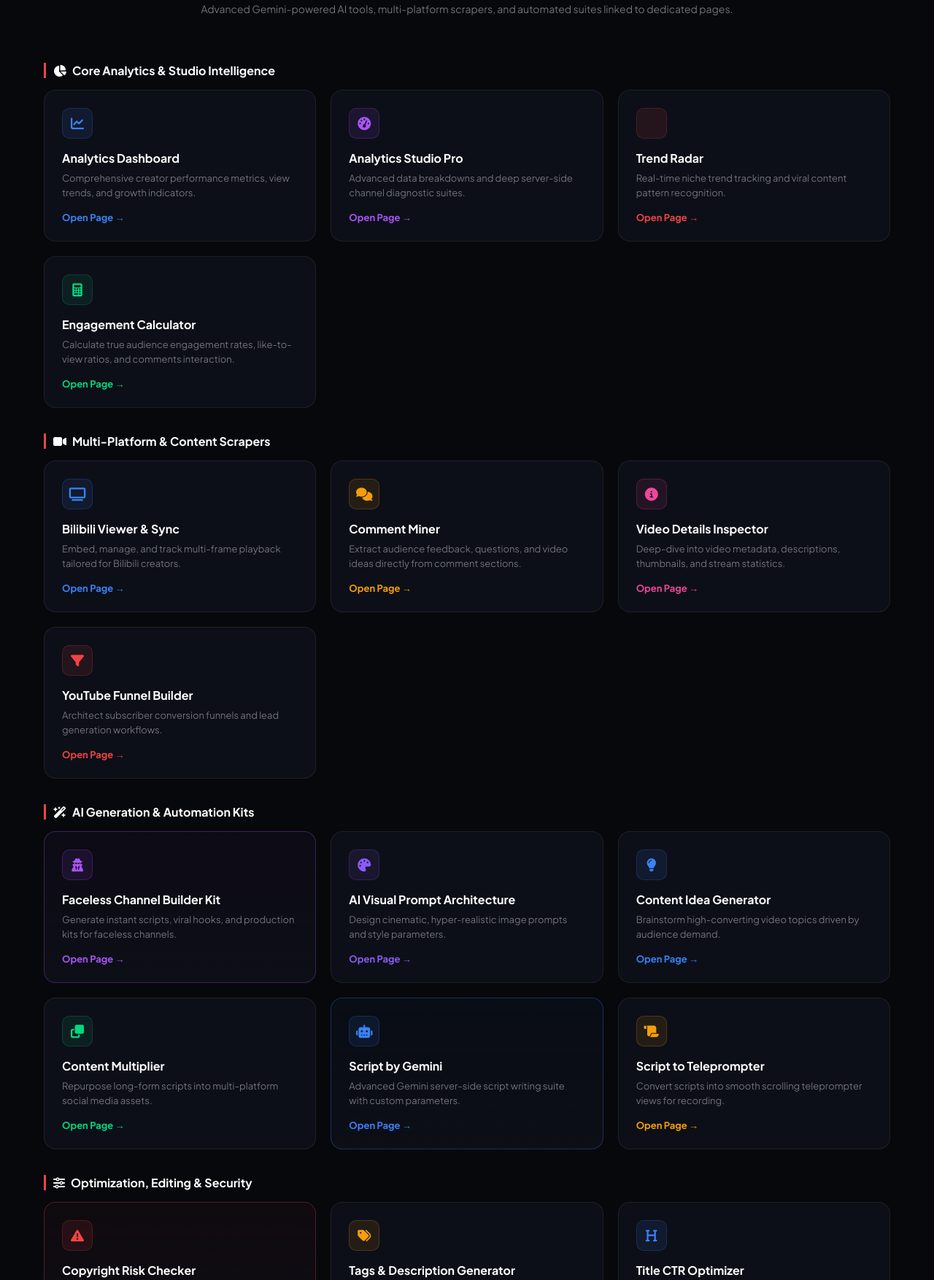
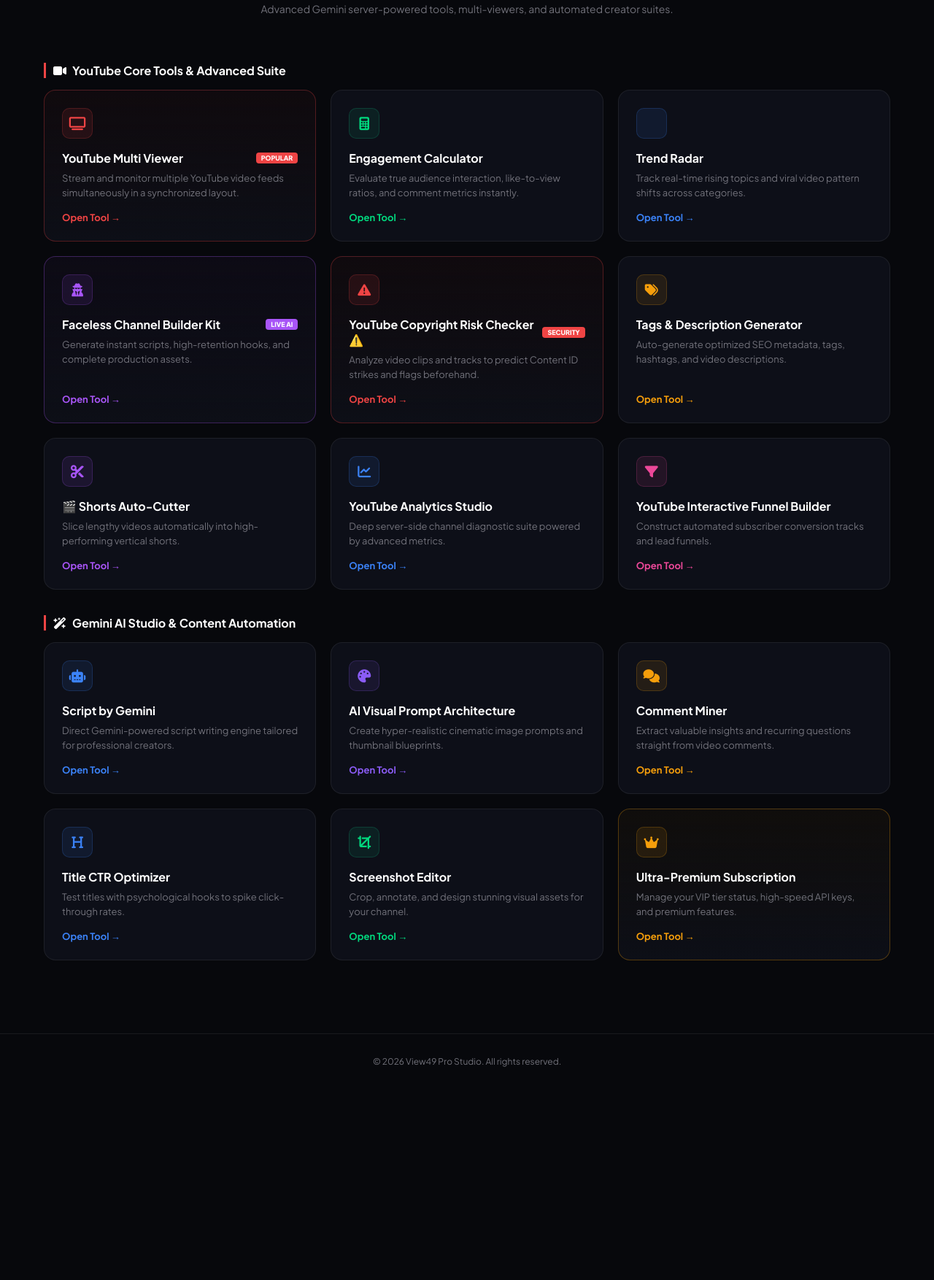
Before and after one commit to view49/view49, a website: page index.html in a window 1280 px wide. Shown: the part 162-1916 px from the top of the page at 73% size. After the commit the page ends 1654 px from the top, so only its background shows below. Drawn offline with Linux system fonts and the light colour scheme.

Commit message:
Update index.html

```diff
--- a/index.html
+++ b/index.html
@@ -57,64 +57,136 @@
 
   <header class="hero">
     <h1>View49 Creator Studio Dashboard</h1>
-    <p>Advanced Gemini-powered AI tools, multi-platform scrapers, and automated suites linked to dedicated pages.</p>
+    <p>Advanced Gemini server-powered tools, multi-viewers, and automated creator suites.</p>
   </header>
 
   <main class="container">
 
-    <!-- Core Analytics & Intelligence -->
-    <div class="section-title"><i class="fa-solid fa-chart-pie"></i> Core Analytics & Studio Intelligence</div>
+    <!-- YouTube Core Tools & Priority Suite -->
+    <div class="section-title"><i class="fa-solid fa-video"></i> YouTube Core Tools & Advanced Suite</div>
     <div class="tools-grid">
 
-      <a href="analytics.html" class="tool-card">
-        <div class="icon-box" style="background: rgba(59,130,246,0.1); border-color: rgba(59,130,246,0.2); color: var(--blue);">
-          <i class="fa-solid fa-chart-line"></i>
+      <!-- 1. YouTube Multi Viewer -->
+      <a href="bilibili.html" class="tool-card" style="border-color: rgba(239,68,68,0.3); background: linear-gradient(180deg, rgba(239,68,68,0.04) 0%, #0d0f17 100%);">
+        <div class="icon-box" style="background: rgba(239,68,68,0.1); border-color: rgba(239,68,68,0.2); color: var(--red);">
+          <i class="fa-solid fa-tv"></i>
         </div>
-        <div class="tool-title">Analytics Dashboard</div>
-        <div class="tool-desc">Comprehensive creator performance metrics, view trends, and growth indicators.</div>
-        <div class="tool-link" style="color: var(--blue);">Open Page &rarr;</div>
+        <div class="tool-title">
+          YouTube Multi Viewer
+          <span style="font-size: 9px; background: var(--red); color: #fff; padding: 2px 7px; border-radius: 4px; font-weight: 800;">POPULAR</span>
+        </div>
+        <div class="tool-desc">Stream and monitor multiple YouTube video feeds simultaneously in a synchronized layout.</div>
+        <div class="tool-link" style="color: var(--red);">Open Tool &rarr;</div>
       </a>
 
-      <a href="analytics-studio.html" class="tool-card">
-        <div class="icon-box" style="background: rgba(168,85,247,0.1); border-color: rgba(168,85,247,0.2); color: var(--purple);">
-          <i class="fa-solid fa-gauge-high"></i>
-        </div>
-        <div class="tool-title">Analytics Studio Pro</div>
-        <div class="tool-desc">Advanced data breakdowns and deep server-side channel diagnostic suites.</div>
-        <div class="tool-link" style="color: var(--purple);">Open Page &rarr;</div>
-      </a>
-
-      <a href="trend-radar.html" class="tool-card">
-        <div class="icon-box" style="background: rgba(239,68,68,0.1); border-color: rgba(239,68,68,0.2); color: var(--red);">
-          <i class="fa-solid fa-radar"></i>
-        </div>
-        <div class="tool-title">Trend Radar</div>
-        <div class="tool-desc">Real-time niche trend tracking and viral content pattern recognition.</div>
-        <div class="tool-link" style="color: var(--red);">Open Page &rarr;</div>
-      </a>
-
+      <!-- 2. Engagement Calculator -->
       <a href="engagement-calculator.html" class="tool-card">
         <div class="icon-box" style="background: rgba(16,185,129,0.1); border-color: rgba(16,185,129,0.2); color: var(--green);">
           <i class="fa-solid fa-calculator"></i>
         </div>
         <div class="tool-title">Engagement Calculator</div>
-        <div class="tool-desc">Calculate true audience engagement rates, like-to-view ratios, and comments interaction.</div>
-        <div class="tool-link" style="color: var(--green);">Open Page &rarr;</div>
+        <div class="tool-desc">Evaluate true audience interaction, like-to-view ratios, and comment metrics instantly.</div>
+        <div class="tool-link" style="color: var(--green);">Open Tool &rarr;</div>
+      </a>
+
+      <!-- 3. Trend Radar -->
+      <a href="trend-radar.html" class="tool-card">
+        <div class="icon-box" style="background: rgba(59,130,246,0.1); border-color: rgba(59,130,246,0.2); color: var(--blue);">
+          <i class="fa-solid fa-radar"></i>
+        </div>
+        <div class="tool-title">Trend Radar</div>
+        <div class="tool-desc">Track real-time rising topics and viral video pattern shifts across categories.</div>
+        <div class="tool-link" style="color: var(--blue);">Open Tool &rarr;</div>
+      </a>
+
+      <!-- 4. Faceless Channel Builder Kit -->
+      <a href="faceless-builder-kit.html" class="tool-card" style="border-color: rgba(168,85,247,0.3); background: linear-gradient(180deg, rgba(168,85,247,0.04) 0%, #0d0f17 100%);">
+        <div class="icon-box" style="background: rgba(168,85,247,0.1); border-color: rgba(168,85,247,0.2); color: var(--purple);">
+          <i class="fa-solid fa-user-secret"></i>
+        </div>
+        <div class="tool-title">
+          Faceless Channel Builder Kit
+          <span style="font-size: 9px; background: var(--purple); color: #fff; padding: 2px 7px; border-radius: 4px; font-weight: 800;">LIVE AI</span>
+        </div>
+        <div class="tool-desc">Generate instant scripts, high-retention hooks, and complete production assets.</div>
+        <div class="tool-link" style="color: var(--purple);">Open Tool &rarr;</div>
+      </a>
+
+      <!-- 5. YouTube Copyright Risk Checker -->
+      <a href="copyright-risk-checker.html" class="tool-card" style="border-color: rgba(239,68,68,0.3); background: linear-gradient(180deg, rgba(239,68,68,0.04) 0%, #0d0f17 100%);">
+        <div class="icon-box" style="background: rgba(239,68,68,0.1); border-color: rgba(239,68,68,0.2); color: var(--red);">
+          <i class="fa-solid fa-triangle-exclamation"></i>
+        </div>
+        <div class="tool-title">
+          YouTube Copyright Risk Checker ⚠️
+          <span style="font-size: 9px; background: var(--red); color: #fff; padding: 2px 7px; border-radius: 4px; font-weight: 800;">SECURITY</span>
+        </div>
+        <div class="tool-desc">Analyze video clips and tracks to predict Content ID strikes and flags beforehand.</div>
+        <div class="tool-link" style="color: var(--red);">Open Tool &rarr;</div>
+      </a>
+
+      <!-- 6. Tags & Description Generator -->
+      <a href="tags-description-generator.html" class="tool-card">
+        <div class="icon-box" style="background: rgba(245,158,11,0.1); border-color: rgba(245,158,11,0.2); color: var(--amber);">
+          <i class="fa-solid fa-tags"></i>
+        </div>
+        <div class="tool-title">Tags & Description Generator</div>
+        <div class="tool-desc">Auto-generate optimized SEO metadata, tags, hashtags, and video descriptions.</div>
+        <div class="tool-link" style="color: var(--amber);">Open Tool &rarr;</div>
+      </a>
+
+      <!-- 7. Shorts Auto-Cutter -->
+      <a href="shorts-auto-cutter.html" class="tool-card">
+        <div class="icon-box" style="background: rgba(168,85,247,0.1); border-color: rgba(168,85,247,0.2); color: var(--purple);">
+          <i class="fa-solid fa-scissors"></i>
+        </div>
+        <div class="tool-title">🎬 Shorts Auto-Cutter</div>
+        <div class="tool-desc">Slice lengthy videos automatically into high-performing vertical shorts.</div>
+        <div class="tool-link" style="color: var(--purple);">Open Tool &rarr;</div>
+      </a>
+
+      <!-- 8. YouTube Analytics Studio -->
+      <a href="analytics-studio.html" class="tool-card">
+        <div class="icon-box" style="background: rgba(59,130,246,0.1); border-color: rgba(59,130,246,0.2); color: var(--blue);">
+          <i class="fa-solid fa-chart-line"></i>
+        </div>
+        <div class="tool-title">YouTube Analytics Studio</div>
+        <div class="tool-desc">Deep server-side channel diagnostic suite powered by advanced metrics.</div>
+        <div class="tool-link" style="color: var(--blue);">Open Tool &rarr;</div>
+      </a>
+
+      <!-- 9. YouTube Interactive Funnel Builder -->
+      <a href="youtube-funnel-builder.html" class="tool-card">
+        <div class="icon-box" style="background: rgba(236,72,153,0.1); border-color: rgba(236,72,153,0.2); color: #ec4899;">
+          <i class="fa-solid fa-filter"></i>
+        </div>
+        <div class="tool-title">YouTube Interactive Funnel Builder</div>
+        <div class="tool-desc">Construct automated subscriber conversion tracks and lead funnels.</div>
+        <div class="tool-link" style="color: #ec4899;">Open Tool &rarr;</div>
       </a>
 
     </div>
 
-    <!-- Multi-Platform & Streaming Tools -->
-    <div class="section-title"><i class="fa-solid fa-video"></i> Multi-Platform & Content Scrapers</div>
+    <!-- Additional Gemini AI Creator Add-ons -->
+    <div class="section-title"><i class="fa-solid fa-wand-magic-sparkles"></i> Gemini AI Studio & Content Automation</div>
     <div class="tools-grid">
 
-      <a href="bilibili.html" class="tool-card">
+      <a href="Script by Gemini - View49.html" class="tool-card">
         <div class="icon-box" style="background: rgba(59,130,246,0.1); border-color: rgba(59,130,246,0.2); color: var(--blue);">
-          <i class="fa-solid fa-tv"></i>
+          <i class="fa-solid fa-robot"></i>
         </div>
-        <div class="tool-title">Bilibili Viewer & Sync</div>
-        <div class="tool-desc">Embed, manage, and track multi-frame playback tailored for Bilibili creators.</div>
-        <div class="tool-link" style="color: var(--blue);">Open Page &rarr;</div>
+        <div class="tool-title">Script by Gemini</div>
+        <div class="tool-desc">Direct Gemini-powered script writing engine tailored for professional creators.</div>
+        <div class="tool-link" style="color: var(--blue);">Open Tool &rarr;</div>
+      </a>
+
+      <a href="ai-visual-prompt-architecture-&-style-studio.html" class="tool-card">
+        <div class="icon-box" style="background: rgba(139,92,246,0.1); border-color: rgba(139,92,246,0.2); color: #8b5cf6;">
+          <i class="fa-solid fa-palette"></i>
+        </div>
+        <div class="tool-title">AI Visual Prompt Architecture</div>
+        <div class="tool-desc">Create hyper-realistic cinematic image prompts and thumbnail blueprints.</div>
+        <div class="tool-link" style="color: #8b5cf6;">Open Tool &rarr;</div>
       </a>
 
       <a href="comment-miner.html" class="tool-card">
@@ -122,110 +194,8 @@
           <i class="fa-solid fa-comments"></i>
         </div>
         <div class="tool-title">Comment Miner</div>
-        <div class="tool-desc">Extract audience feedback, questions, and video ideas directly from comment sections.</div>
-        <div class="tool-link" style="color: var(--amber);">Open Page &rarr;</div>
-      </a>
-
-      <a href="video-details.html" class="tool-card">
-        <div class="icon-box" style="background: rgba(236,72,153,0.1); border-color: rgba(236,72,153,0.2); color: #ec4899;">
-          <i class="fa-solid fa-circle-info"></i>
-        </div>
-        <div class="tool-title">Video Details Inspector</div>
-        <div class="tool-desc">Deep-dive into video metadata, descriptions, thumbnails, and stream statistics.</div>
-        <div class="tool-link" style="color: #ec4899;">Open Page &rarr;</div>
-      </a>
-
-      <a href="youtube-funnel-builder.html" class="tool-card">
-        <div class="icon-box" style="background: rgba(239,68,68,0.1); border-color: rgba(239,68,68,0.2); color: var(--red);">
-          <i class="fa-solid fa-filter"></i>
-        </div>
-        <div class="tool-title">YouTube Funnel Builder</div>
-        <div class="tool-desc">Architect subscriber conversion funnels and lead generation workflows.</div>
-        <div class="tool-link" style="color: var(--red);">Open Page &rarr;</div>
-      </a>
-
-    </div>
-
-    <!-- AI Generation & Automation Kits -->
-    <div class="section-title"><i class="fa-solid fa-wand-magic-sparkles"></i> AI Generation & Automation Kits</div>
-    <div class="tools-grid">
-
-      <a href="faceless-builder-kit.html" class="tool-card" style="border-color: rgba(168,85,247,0.3); background: linear-gradient(180deg, rgba(168,85,247,0.04) 0%, #0d0f17 100%);">
-        <div class="icon-box" style="background: rgba(168,85,247,0.1); border-color: rgba(168,85,247,0.2); color: var(--purple);">
-          <i class="fa-solid fa-user-secret"></i>
-        </div>
-        <div class="tool-title">Faceless Channel Builder Kit</div>
-        <div class="tool-desc">Generate instant scripts, viral hooks, and production kits for faceless channels.</div>
-        <div class="tool-link" style="color: var(--purple);">Open Page &rarr;</div>
-      </a>
-
-      <a href="ai-visual-prompt-architecture-&-style-studio.html" class="tool-card">
-        <div class="icon-box" style="background: rgba(139,92,246,0.1); border-color: rgba(139,92,246,0.2); color: #8b5cf6;">
-          <i class="fa-solid fa-palette"></i>
-        </div>
-        <div class="tool-title">AI Visual Prompt Architecture</div>
-        <div class="tool-desc">Design cinematic, hyper-realistic image prompts and style parameters.</div>
-        <div class="tool-link" style="color: #8b5cf6;">Open Page &rarr;</div>
-      </a>
-
-      <a href="content-idea-generator.html" class="tool-card">
-        <div class="icon-box" style="background: rgba(59,130,246,0.1); border-color: rgba(59,130,246,0.2); color: var(--blue);">
-          <i class="fa-solid fa-lightbulb"></i>
-        </div>
-        <div class="tool-title">Content Idea Generator</div>
-        <div class="tool-desc">Brainstorm high-converting video topics driven by audience demand.</div>
-        <div class="tool-link" style="color: var(--blue);">Open Page &rarr;</div>
-      </a>
-
-      <a href="content-multiplier.html" class="tool-card">
-        <div class="icon-box" style="background: rgba(16,185,129,0.1); border-color: rgba(16,185,129,0.2); color: var(--green);">
-          <i class="fa-solid fa-clone"></i>
-        </div>
-        <div class="tool-title">Content Multiplier</div>
-        <div class="tool-desc">Repurpose long-form scripts into multi-platform social media assets.</div>
-        <div class="tool-link" style="color: var(--green);">Open Page &rarr;</div>
-      </a>
-
-      <a href="Script by Gemini - View49.html" class="tool-card" style="border-color: rgba(59,130,246,0.3); background: linear-gradient(180deg, rgba(59,130,246,0.04) 0%, #0d0f17 100%);">
-        <div class="icon-box" style="background: rgba(59,130,246,0.1); border-color: rgba(59,130,246,0.2); color: var(--blue);">
-          <i class="fa-solid fa-robot"></i>
-        </div>
-        <div class="tool-title">Script by Gemini</div>
-        <div class="tool-desc">Advanced Gemini server-side script writing suite with custom parameters.</div>
-        <div class="tool-link" style="color: var(--blue);">Open Page &rarr;</div>
-      </a>
-
-      <a href="script-to-teleprompter.html" class="tool-card">
-        <div class="icon-box" style="background: rgba(245,158,11,0.1); border-color: rgba(245,158,11,0.2); color: var(--amber);">
-          <i class="fa-solid fa-scroll"></i>
-        </div>
-        <div class="tool-title">Script to Teleprompter</div>
-        <div class="tool-desc">Convert scripts into smooth scrolling teleprompter views for recording.</div>
-        <div class="tool-link" style="color: var(--amber);">Open Page &rarr;</div>
-      </a>
-
-    </div>
-
-    <!-- Optimization & Editing Tools -->
-    <div class="section-title"><i class="fa-solid fa-sliders"></i> Optimization, Editing & Security</div>
-    <div class="tools-grid">
-
-      <a href="copyright-risk-checker.html" class="tool-card" style="border-color: rgba(239,68,68,0.3); background: linear-gradient(180deg, rgba(239,68,68,0.04) 0%, #0d0f17 100%);">
-        <div class="icon-box" style="background: rgba(239,68,68,0.1); border-color: rgba(239,68,68,0.2); color: var(--red);">
-          <i class="fa-solid fa-triangle-exclamation"></i>
-        </div>
-        <div class="tool-title">Copyright Risk Checker</div>
-        <div class="tool-desc">Analyze audio tracks and clips to predict Content ID flags and strike risks.</div>
-        <div class="tool-link" style="color: var(--red);">Open Page &rarr;</div>
-      </a>
-
-      <a href="tags-description-generator.html" class="tool-card">
-        <div class="icon-box" style="background: rgba(245,158,11,0.1); border-color: rgba(245,158,11,0.2); color: var(--amber);">
-          <i class="fa-solid fa-tags"></i>
-        </div>
-        <div class="tool-title">Tags & Description Generator</div>
-        <div class="tool-desc">Auto-generate SEO tags, hashtags, and optimized video descriptions.</div>
-        <div class="tool-link" style="color: var(--amber);">Open Page &rarr;</div>
+        <div class="tool-desc">Extract valuable insights and recurring questions straight from video comments.</div>
+        <div class="tool-link" style="color: var(--amber);">Open Tool &rarr;</div>
       </a>
 
       <a href="title-optimizer.html" class="tool-card">
@@ -233,17 +203,8 @@
           <i class="fa-solid fa-heading"></i>
         </div>
         <div class="tool-title">Title CTR Optimizer</div>
-        <div class="tool-desc">Test titles against psychological hooks to maximize click-through rates.</div>
-        <div class="tool-link" style="color: var(--blue);">Open Page &rarr;</div>
-      </a>
-
-      <a href="shorts-auto-cutter.html" class="tool-card">
-        <div class="icon-box" style="background: rgba(168,85,247,0.1); border-color: rgba(168,85,247,0.2); color: var(--purple);">
-          <i class="fa-solid fa-scissors"></i>
-        </div>
-        <div class="tool-title">Shorts Auto-Cutter</div>
-        <div class="tool-desc">Slice long videos into viral vertical shorts clips automatically.</div>
-        <div class="tool-link" style="color: var(--purple);">Open Page &rarr;</div>
+        <div class="tool-desc">Test titles with psychological hooks to spike click-through rates.</div>
+        <div class="tool-link" style="color: var(--blue);">Open Tool &rarr;</div>
       </a>
 
       <a href="screenshot-editor.html" class="tool-card">
@@ -251,35 +212,8 @@
           <i class="fa-solid fa-crop"></i>
         </div>
         <div class="tool-title">Screenshot Editor</div>
-        <div class="tool-desc">Professional thumbnail and screenshot annotation and markup suite.</div>
-        <div class="tool-link" style="color: var(--green);">Open Page &rarr;</div>
-      </a>
-
-      <a href="screenshot-to-code.html" class="tool-card">
-        <div class="icon-box" style="background: rgba(236,72,153,0.1); border-color: rgba(236,72,153,0.2); color: #ec4899;">
-          <i class="fa-solid fa-code"></i>
-        </div>
-        <div class="tool-title">Screenshot to Code</div>
-        <div class="tool-desc">Transform UI snapshots and layouts into working frontend components.</div>
-        <div class="tool-link" style="color: #ec4899;">Open Page &rarr;</div>
-      </a>
-
-      <a href="link-in-bio-maker.html" class="tool-card">
-        <div class="icon-box" style="background: rgba(139,92,246,0.1); border-color: rgba(139,92,246,0.2); color: #8b5cf6;">
-          <i class="fa-solid fa-link"></i>
-        </div>
-        <div class="tool-title">Link in Bio Maker</div>
-        <div class="tool-desc">Build high-converting creator landing pages and profile link hubs.</div>
-        <div class="tool-link" style="color: #8b5cf6;">Open Page &rarr;</div>
-      </a>
-
-      <a href="upi-qr.html" class="tool-card">
-        <div class="icon-box" style="background: rgba(16,185,129,0.1); border-color: rgba(16,185,129,0.2); color: var(--green);">
-          <i class="fa-solid fa-qrcode"></i>
-        </div>
-        <div class="tool-title">UPI QR Generator</div>
-        <div class="tool-desc">Create custom payment and donation QR codes for live streams and support.</div>
-        <div class="tool-link" style="color: var(--green);">Open Page &rarr;</div>
+        <div class="tool-desc">Crop, annotate, and design stunning visual assets for your channel.</div>
+        <div class="tool-link" style="color: var(--green);">Open Tool &rarr;</div>
       </a>
 
       <a href="Ultra-Premium Subscription Page.html" class="tool-card" style="border-color: rgba(245,158,11,0.3); background: linear-gradient(180deg, rgba(245,158,11,0.04) 0%, #0d0f17 100%);">
@@ -287,8 +221,8 @@
           <i class="fa-solid fa-crown"></i>
         </div>
         <div class="tool-title">Ultra-Premium Subscription</div>
-        <div class="tool-desc">Manage your pro membership status, API limits, and VIP privileges.</div>
-        <div class="tool-link" style="color: var(--amber);">Open Page &rarr;</div>
+        <div class="tool-desc">Manage your VIP tier status, high-speed API keys, and premium features.</div>
+        <div class="tool-link" style="color: var(--amber);">Open Tool &rarr;</div>
       </a>
 
     </div>
```
